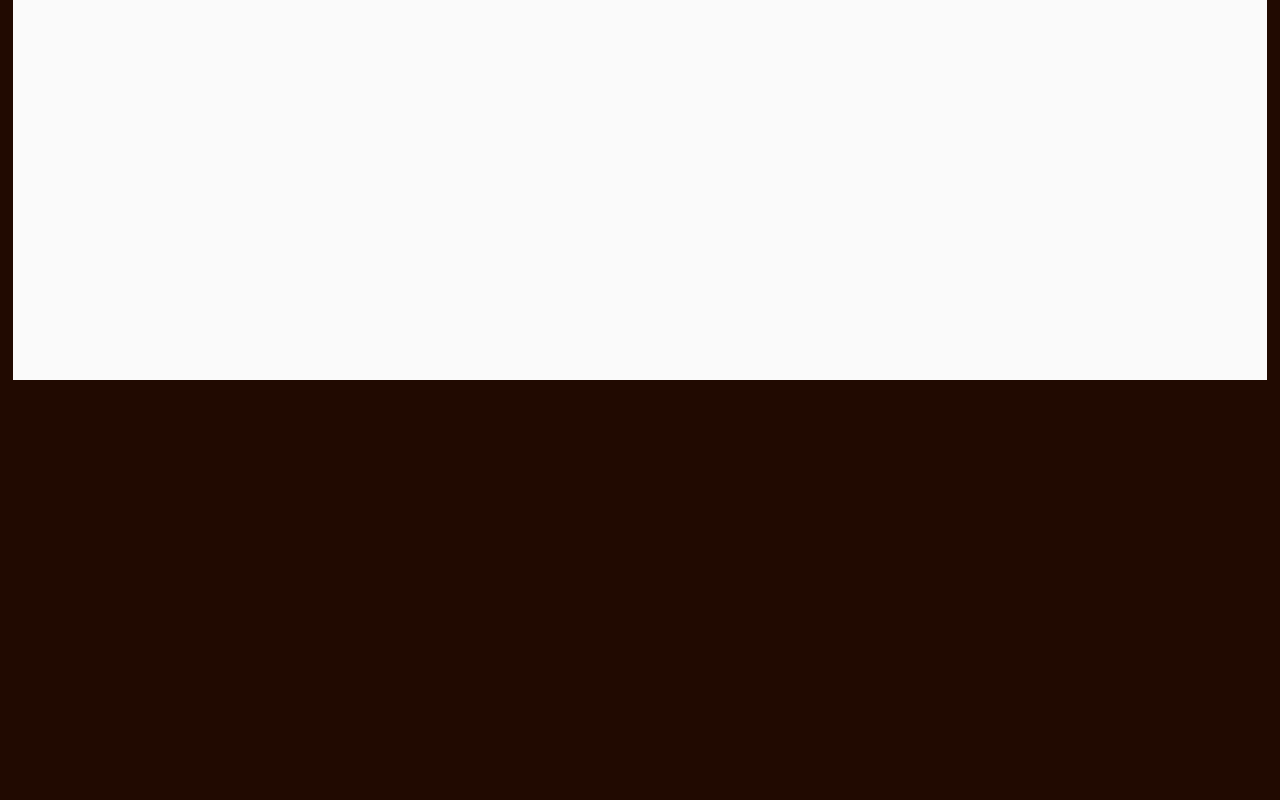
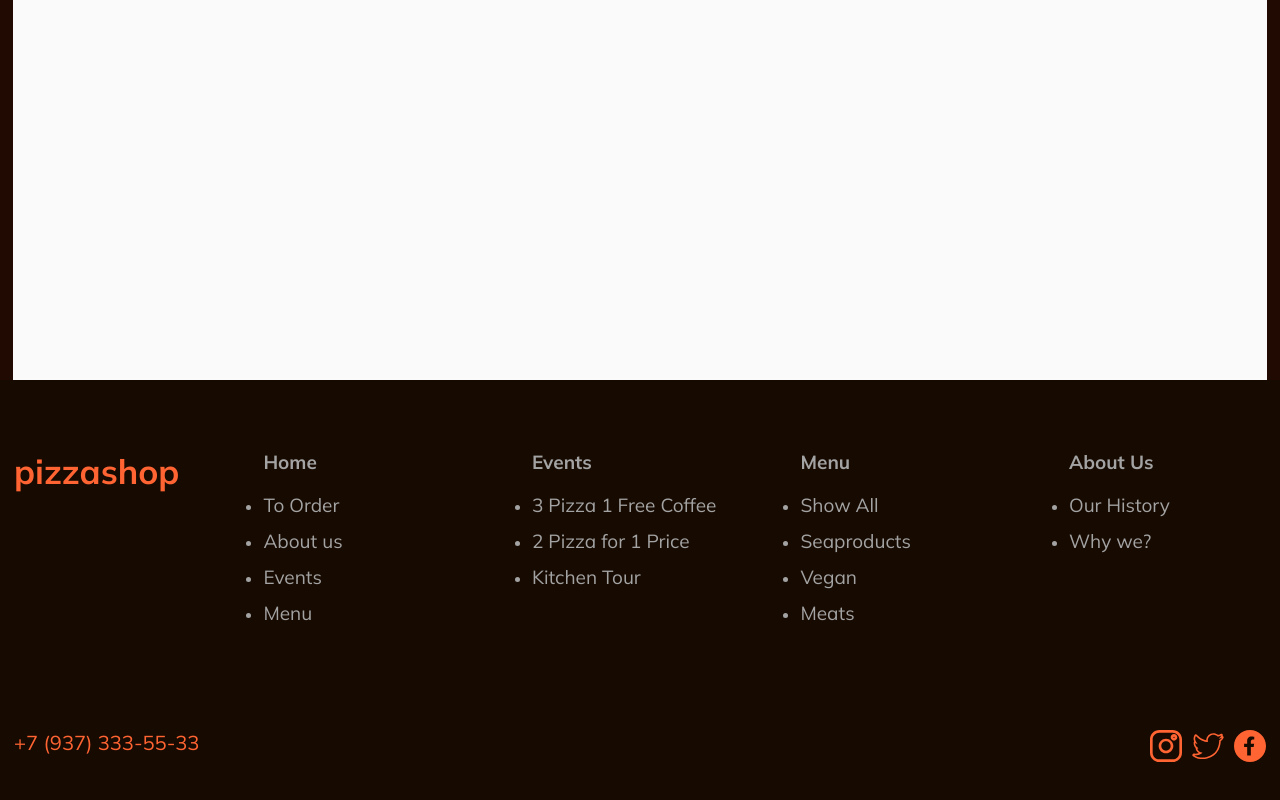
Before and after one commit to kaliollayeva/pizza-pet, a Next.js app: page / in a window 1280 px wide. Shown: the part 567-1367 px from the top of the page. Before the commit the page ends 947 px from the top, so only its background shows below. Built offline with nearby package versions, Linux system fonts and the light colour scheme.

Commit message:
feat: added Footer

```diff
--- a/src/app/layout.tsx
+++ b/src/app/layout.tsx
@@ -2,6 +2,7 @@ import type { Metadata } from 'next';
 import { Mulish } from 'next/font/google';
 import './globals.css';
 import Header from '@/widgets/Header/Header';
+import Footer from '@/widgets/Footer/Footer';
 
 const mulish = Mulish({
   variable: '--font-mulish',
@@ -24,6 +25,7 @@ export default function RootLayout({
       <body className={`${mulish.variable}`}>
         <Header />
         <div className="container">{children}</div>
+        <Footer />
       </body>
     </html>
   );
--- a/src/widgets/Footer/Footer.module.css
+++ b/src/widgets/Footer/Footer.module.css
@@ -0,0 +1,91 @@
+.footer {
+  width: 100%;
+  display: flex;
+  flex-direction: column;
+  gap: 105px;
+  margin: 0 auto;
+  padding: 70px 0;
+  background-color: #170a00;
+}
+
+.linksContent {
+  display: flex;
+  max-width: 1252px;
+  gap: 84px;
+  margin: 0 auto;
+  width: 100%;
+}
+
+.nav {
+  display: grid;
+  gap: 84px;
+  grid-template-columns: repeat(4, 1fr);
+}
+
+.navColumn {
+  display: flex;
+  flex-direction: column;
+  gap: 19px;
+}
+
+.navTitle {
+  font-size: clamp(16px, calc(14.947px + 0.329vw), 19px);
+}
+
+.navList {
+  display: flex;
+  flex-direction: column;
+  gap: 12px;
+}
+
+.navLink {
+  color: var(--color-text-links);
+  font-size: clamp(16px, calc(14.947px + 0.329vw), 19px);
+}
+
+.navLink:hover {
+  color: var(--color-text);
+}
+
+.contactsContent {
+  max-width: 1252px;
+  width: 100%;
+  display: flex;
+  justify-content: space-between;
+  margin: 0 auto;
+}
+
+.number {
+  color: var(--color-accent);
+  font-size: clamp(15px, calc(13.286px + 0.536vw), 21px);
+}
+
+.mediaContainer {
+  display: flex;
+  gap: 10px;
+}
+
+@media screen and (max-width: 768px) {
+  .footer {
+    padding: 40px 25px;
+    gap: 60px;
+  }
+  .linksContent {
+    flex-direction: column;
+    gap: 58px;
+  }
+  .nav {
+    grid-template-columns: repeat(2, 1fr);
+    gap: 28px;
+  }
+  .navColumn {
+    gap: 14px;
+  }
+  .navList {
+    gap: 9px;
+  }
+  .mediaContainer svg {
+    width: 20px;
+    height: 20px;
+  }
+}
--- a/src/widgets/Footer/Footer.tsx
+++ b/src/widgets/Footer/Footer.tsx
@@ -0,0 +1,168 @@
+import styles from './Footer.module.css';
+import Link from 'next/link';
+
+export default function Footer() {
+  return (
+    <footer className={styles.footer}>
+      <div className={styles.linksContent}>
+        <h2 className="logo">pizzashop</h2>
+        <nav className={styles.nav}>
+          <div className={styles.navColumn}>
+            <h3 className={styles.navTitle}>Home</h3>
+            <ul className={styles.navList}>
+              <li className={styles.navItem}>
+                <Link href="/" className={styles.navLink}>
+                  To Order
+                </Link>
+              </li>
+              <li className={styles.navItem}>
+                <Link href="/about" className={styles.navLink}>
+                  About us
+                </Link>
+              </li>
+              <li className={styles.navItem}>
+                <Link href="/events" className={styles.navLink}>
+                  Events
+                </Link>
+              </li>
+              <li className={styles.navItem}>
+                <Link href="/menu" className={styles.navLink}>
+                  Menu
+                </Link>
+              </li>
+            </ul>
+          </div>
+
+          <div className={styles.navColumn}>
+            <h3 className={styles.navTitle}>Events</h3>
+            <ul className={styles.navList}>
+              <li className={styles.navItem}>
+                <Link href="/" className={styles.navLink}>
+                  3 Pizza 1 Free Coffee
+                </Link>
+              </li>
+              <li className={styles.navItem}>
+                <Link href="/" className={styles.navLink}>
+                  2 Pizza for 1 Price
+                </Link>
+              </li>
+              <li className={styles.navItem}>
+                <Link href="/" className={styles.navLink}>
+                  Kitchen Tour
+                </Link>
+              </li>
+            </ul>
+          </div>
+
+          <div className={styles.navColumn}>
+            <h3 className={styles.navTitle}>Menu</h3>
+            <ul className={styles.navList}>
+              <li className={styles.navItem}>
+                <Link href="/" className={styles.navLink}>
+                  Show All
+                </Link>
+              </li>
+              <li className={styles.navItem}>
+                <Link href="/" className={styles.navLink}>
+                  Seaproducts
+                </Link>
+              </li>
+              <li className={styles.navItem}>
+                <Link href="/" className={styles.navLink}>
+                  Vegan
+                </Link>
+              </li>
+              <li className={styles.navItem}>
+                <Link href="/" className={styles.navLink}>
+                  Meats
+                </Link>
+              </li>
+            </ul>
+          </div>
+
+          <div className={styles.navColumn}>
+            <h3 className={styles.navTitle}>About Us</h3>
+            <ul className={styles.navList}>
+              <li className={styles.navItem}>
+                <Link href="/" className={styles.navLink}>
+                  Our History
+                </Link>
+              </li>
+              <li className={styles.navItem}>
+                <Link href="/" className={styles.navLink}>
+                  Why we?
+                </Link>
+              </li>
+            </ul>
+          </div>
+        </nav>
+      </div>
+      <div className={styles.contactsContent}>
+        <p className={styles.number}>+7 (937) 333-55-33</p>
+        <div className={styles.mediaContainer}>
+          <svg
+            xmlns="http://www.w3.org/2000/svg"
+            width="32"
+            height="32"
+            fill="#ff6432"
+            id="Layer_1"
+            data-name="Layer 1"
+            viewBox="0 0 24 24"
+          >
+            <path d="M17,0H7C3.14,0,0,3.14,0,7v10c0,3.86,3.14,7,7,7h10c3.86,0,7-3.14,7-7V7c0-3.86-3.14-7-7-7ZM22,17c0,2.76-2.24,5-5,5H7c-2.76,0-5-2.24-5-5V7c0-2.76,2.24-5,5-5h10c2.76,0,5,2.24,5,5v10Z" />
+            <path d="M18,3c-1.38,0-2.5,1.12-2.5,2.5s1.12,2.5,2.5,2.5,2.5-1.12,2.5-2.5-1.12-2.5-2.5-2.5ZM18,6c-.28,0-.5-.22-.5-.5s.22-.5.5-.5.5.22.5.5-.22.5-.5.5Z" />
+            <path d="M12,6.5c-3.03,0-5.5,2.47-5.5,5.5s2.47,5.5,5.5,5.5,5.5-2.47,5.5-5.5-2.47-5.5-5.5-5.5ZM12,15.5c-1.93,0-3.5-1.57-3.5-3.5s1.57-3.5,3.5-3.5,3.5,1.57,3.5,3.5-1.57,3.5-3.5,3.5Z" />
+          </svg>
+
+          <svg
+            version="1.1"
+            id="Layer_1"
+            xmlns="http://www.w3.org/2000/svg"
+            xmlnsXlink="http://www.w3.org/1999/xlink"
+            x="0px"
+            y="0px"
+            width="32"
+            height="32"
+            viewBox="0 0 100 100"
+            xmlSpace="preserve"
+          >
+            <style type="text/css">
+              {`.st0{fill:none;stroke:#000000;stroke-width:4.3562;stroke-miterlimit:10;}
+      .st1{fill-rule:evenodd;clip-rule:evenodd;fill:none;stroke:#000000;stroke-width:5;stroke-miterlimit:10;}`}
+            </style>
+
+            <g id="XMLID_2_">{/* Убран пустой путь */}</g>
+
+            <path
+              id="XMLID_11_"
+              fill="#ff6432"
+              d="M97,19.3L97,19.3c-0.4-0.2-0.7-0.4-1.1-0.6c0.5-1.4,0.5-2.5,0.4-3c-0.1-1.7-1.1-3.1-2.6-3.8
+    c-1.5-0.7-3.3-0.6-4.7,0.4c-2.8,2-5.6,2.7-7.7,2.9c-4-3.4-9.1-5.3-14.5-5.3c-12.3,0-22.3,9.9-22.5,22.2c-16-1.9-28.7-16.7-28.9-16.9
+    c-1-1.1-2.4-1.8-3.9-1.6c-1.5,0.1-2.8,1-3.6,2.3C3.3,24,4.8,31.3,6.9,36.2c-1.1,0.8-1.8,2.2-1.8,3.6C4.9,48,8.2,53.3,11.6,56.5
+    c-0.4,1-0.4,2-0.1,3c2.1,6.7,6.2,10.5,10,12.7c-6.6,2.4-13.9,1.5-15,1.3l0,0c-0.1,0-0.1,0-0.2,0l0,0c-2-0.2-3.9,0.8-4.8,2.7
+    c-0.9,2-0.3,4.2,1.5,5.5C13,89.4,25.2,91,33.6,91c5.9,0,10.2-0.8,11.4-1l0.1,0c41.1-9.6,44.5-45,44.6-54.6c5.3-5,8.5-8.8,9.1-11
+    C99.4,22.5,98.6,20.4,97,19.3z M85.6,32.4l-0.8,0.8l0,1.1C84.8,41.1,83.2,76,44,85.1C43,85.3,39,86,33.6,86
+    c-7.3,0-17.7-1.3-26.4-7.3c4,0.4,14,0.7,21.6-4.7l4.3-3.1L28,69.5c-4-1.1-9.2-3.9-11.6-11.1l3.8-1.5l-3.6-2.7
+    c-4.3-3.3-6.5-7.9-6.6-13.7l7.5,4l-4.7-7.8c-2.5-4.2-4.7-10.6-0.7-17.8c2.5,2.8,17,18,34.9,18.4l2.9,0.1l-0.4-2.9
+    c-0.1-0.6-0.1-1.3-0.1-2.1c0-9.6,7.8-17.5,17.5-17.5c4.4,0,8.7,1.7,11.9,4.7l0.8,0.7l1,0c2.7-0.1,6.6-0.8,10.7-3.4
+    c-0.2,0.8-0.7,2.1-2.2,3.9l-5.3,6.6l8-2.6c0.6-0.2,1.1-0.4,1.5-0.6C92.4,25.5,90.3,28.1,85.6,32.4z"
+            />
+          </svg>
+
+          <svg
+            data-name="Layer 1"
+            id="Layer_1"
+            viewBox="0 0 512 512"
+            width="32"
+            height="32"
+            fill="#ff6432"
+            xmlns="http://www.w3.org/2000/svg"
+          >
+            <title />
+            <path d="M256,0C114.615,0,0,114.615,0,256S114.615,512,256,512,512,397.385,512,256,397.385,0,256,0Zm67.59,153.428s-26.194-2.064-36.513,1.746c-17.056,6.3-17.462,21.034-17.462,35.084v28.694h52.149l-7.62,54.888H269.615V409.333h-58.9V273.84H161.744V218.952h48.974V172.4c0-49.292,37.942-67.151,60.563-69.294s52.309,4.286,52.309,4.286Z" />
+          </svg>
+        </div>
+      </div>
+    </footer>
+  );
+}
```
